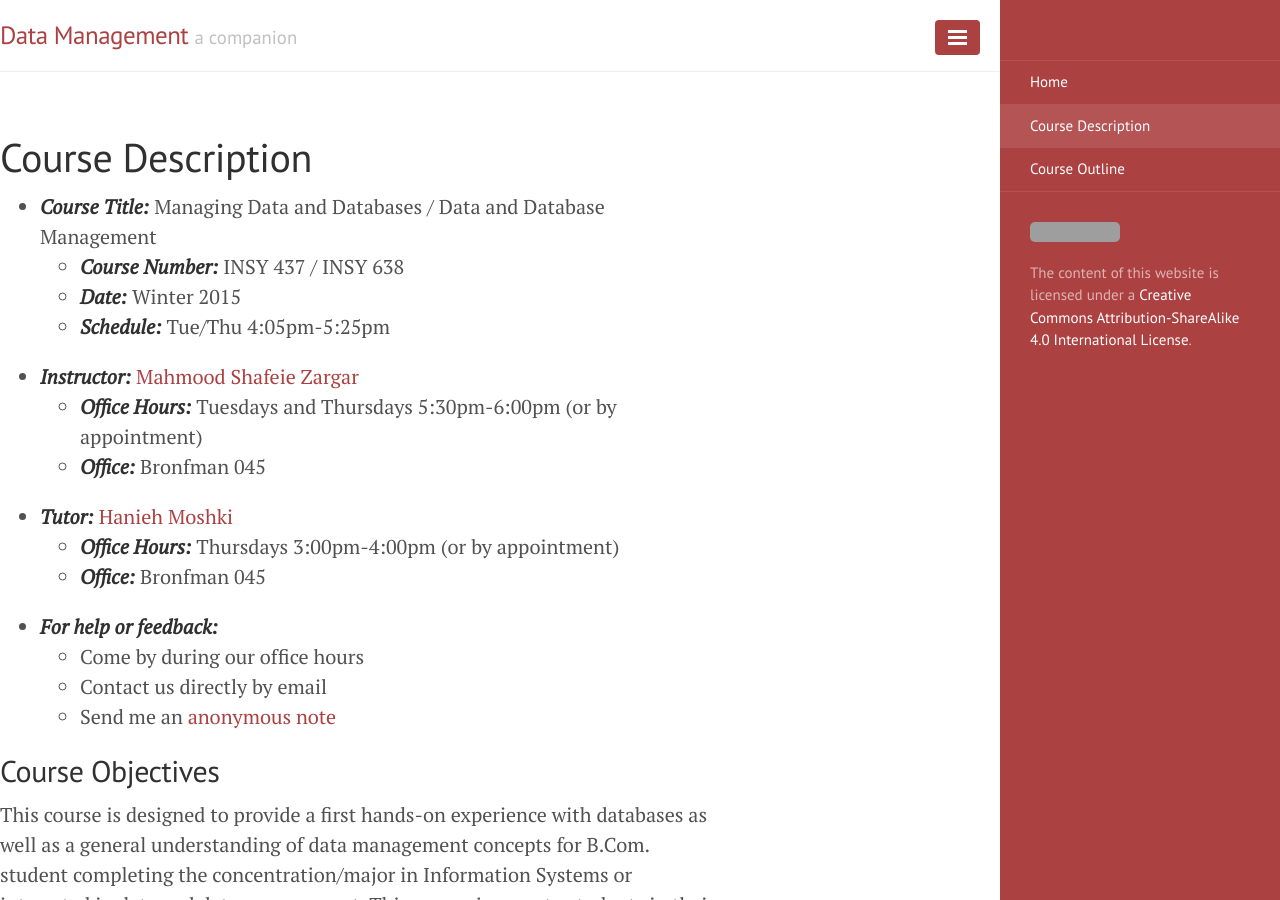
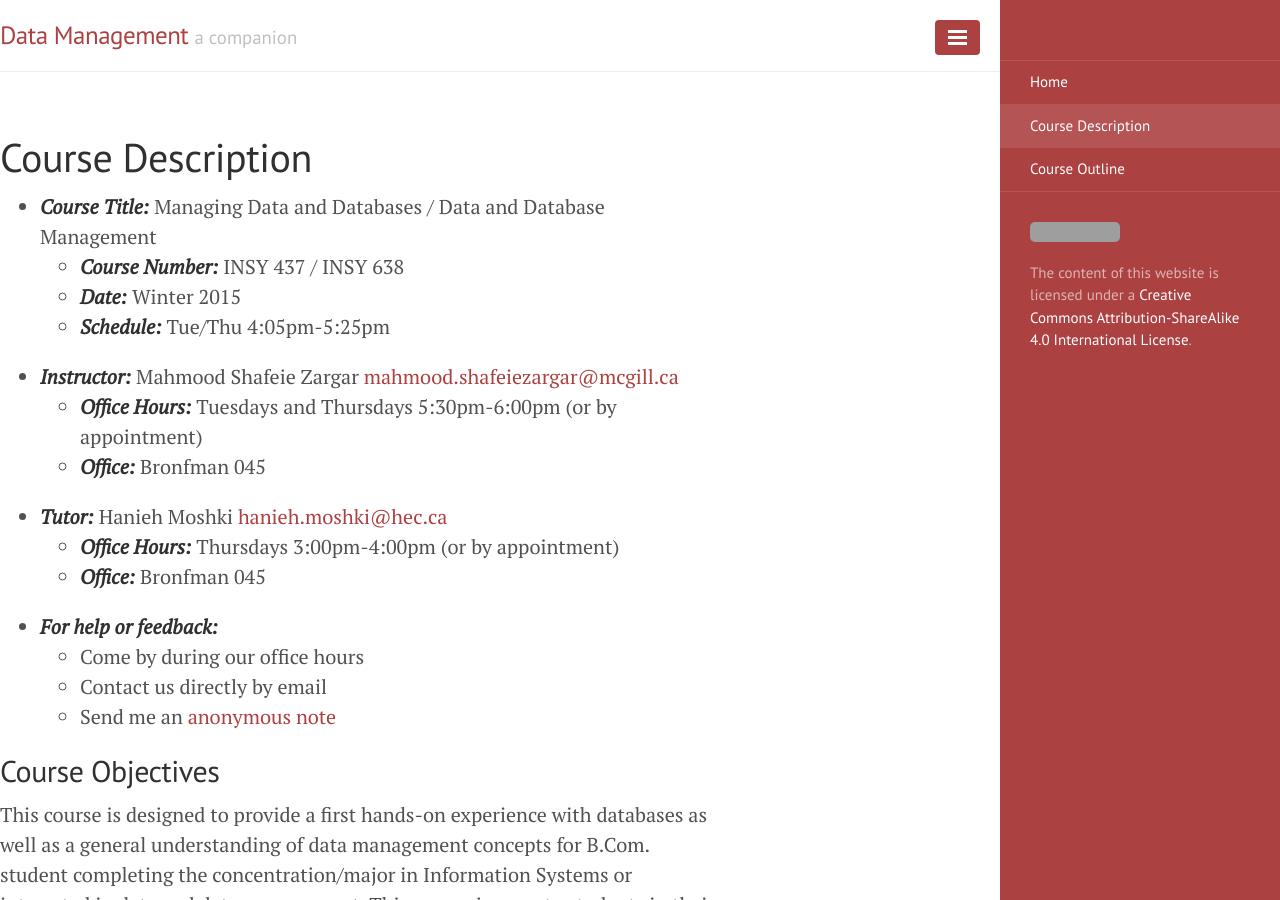
Before and after one commit to retrography/data-management, a Jekyll site: the page built from description.md, in a window 1280 px wide and 900 px high. Built offline with Jekyll 4.4.1, drawn with Linux system fonts in a browser that asks for light colours; Markdown is read by kramdown in place of the engine named in the settings; grey boxes are pictures that could not be loaded.

Commit message:
some slides

```diff
--- a/description.md
+++ b/description.md
@@ -7,10 +7,10 @@ title: Course Description
     - ___Course Number:___ INSY 437 / INSY 638
     - ___Date:___ Winter 2015
     - ___Schedule:___ Tue/Thu 4:05pm-5:25pm
-- ___Instructor:___ [Mahmood Shafeie Zargar](mahmood.shafeiezargar@mcgill.ca)
+- ___Instructor:___ Mahmood Shafeie Zargar <mahmood.shafeiezargar@mcgill.ca>
     - ___Office Hours:___ Tuesdays and Thursdays 5:30pm-6:00pm (or by appointment)
     - ___Office:___ Bronfman 045
-- ___Tutor:___ [Hanieh Moshki](hanieh.moshki@hec.ca)
+- ___Tutor:___ Hanieh Moshki <hanieh.moshki@hec.ca>
     - ___Office Hours:___ Thursdays 3:00pm-4:00pm (or by appointment)
     - ___Office:___ Bronfman 045
 - ___For help or feedback:___
```
